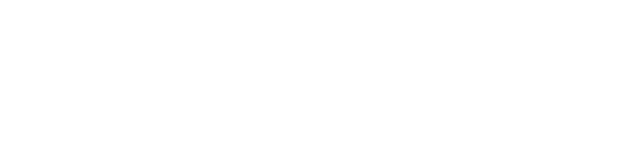
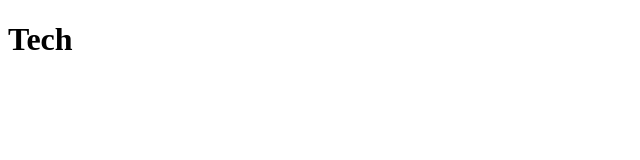
Before and after one commit to Mike-Lowe/Mike-Lowe.github.io, a plain HTML site: page blog/html-css.html in a window 1280 px wide. Shown: the whole page, without its empty margins (0-640 px from the left). Drawn offline with Linux system fonts and the light colour scheme.

Commit message:
added title

```diff
--- a/blog/html-css.html
+++ b/blog/html-css.html
@@ -7,6 +7,6 @@
   <title>Document</title>
 </head>
 <body>
-
+  <h1>Tech</h1>
 </body>
 </html>
```
